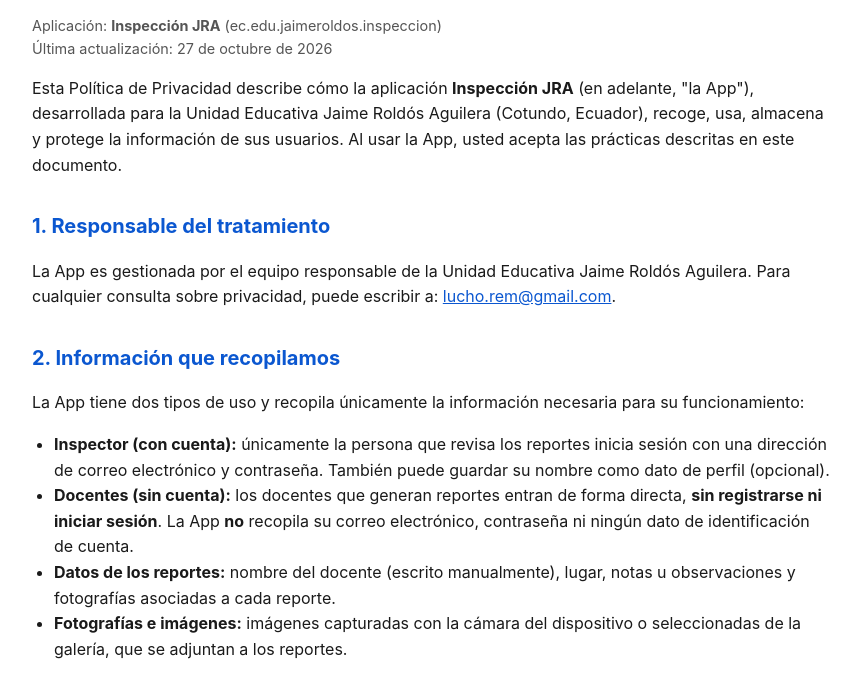
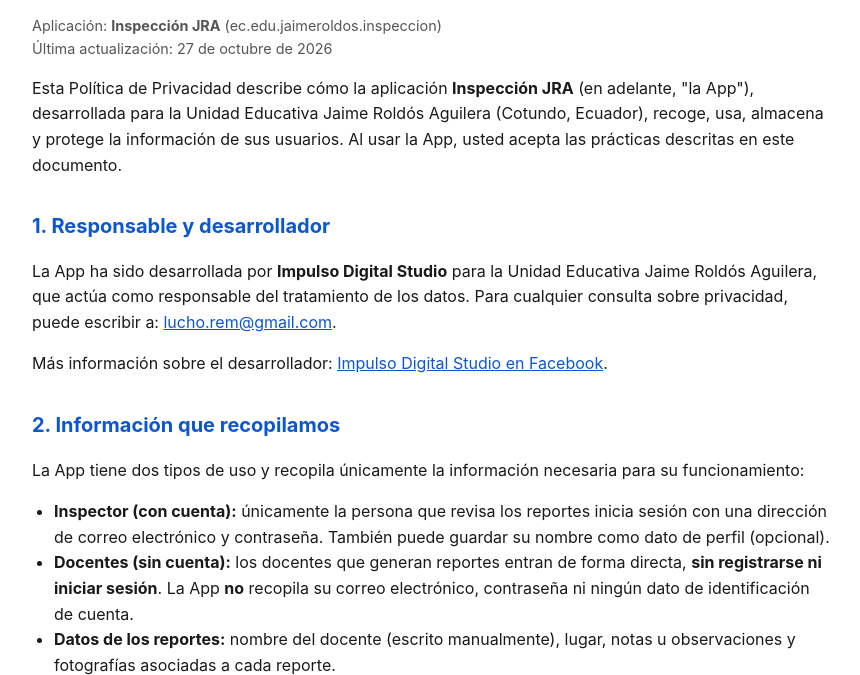
Before and after one commit to LuisRha/privacidad-jra, a plain HTML site: page index.html in a window 1280 px wide. Shown: the part 105-780 px from the top of the page, without its empty margins (208-1068 px from the left). Drawn offline with Linux system fonts and the light colour scheme.

Commit message:
Update: add Impulso Digital Studio as developer

```diff
--- a/index.html
+++ b/index.html
@@ -31,10 +31,13 @@
   recoge, usa, almacena y protege la información de sus usuarios. Al usar la App, usted acepta las
   prácticas descritas en este documento.</p>
 
-  <h2>1. Responsable del tratamiento</h2>
-  <p>La App es gestionada por el equipo responsable de la Unidad Educativa Jaime Roldós Aguilera.
+  <h2>1. Responsable y desarrollador</h2>
+  <p>La App ha sido desarrollada por <strong>Impulso Digital Studio</strong> para la
+  Unidad Educativa Jaime Roldós Aguilera, que actúa como responsable del tratamiento de los datos.
   Para cualquier consulta sobre privacidad, puede escribir a:
   <a href="mailto:lucho.rem@gmail.com">lucho.rem@gmail.com</a>.</p>
+  <p>Más información sobre el desarrollador:
+  <a href="https://www.facebook.com/ImpulsoDigitalStudio19" target="_blank" rel="noopener">Impulso Digital Studio en Facebook</a>.</p>
 
   <h2>2. Información que recopilamos</h2>
   <p>La App tiene dos tipos de uso y recopila únicamente la información necesaria para su funcionamiento:</p>
@@ -110,7 +113,8 @@
   <a href="mailto:lucho.rem@gmail.com">lucho.rem@gmail.com</a>.</p>
 
   <footer>
-    &copy; 2026 Unidad Educativa Jaime Roldós Aguilera (Cotundo, Ecuador). Todos los derechos reservados.
+    &copy; 2026 Unidad Educativa Jaime Roldós Aguilera (Cotundo, Ecuador).<br />
+    Desarrollado por <a href="https://www.facebook.com/ImpulsoDigitalStudio19" target="_blank" rel="noopener">Impulso Digital Studio</a>. Todos los derechos reservados.
   </footer>
 </body>
 </html>
```
